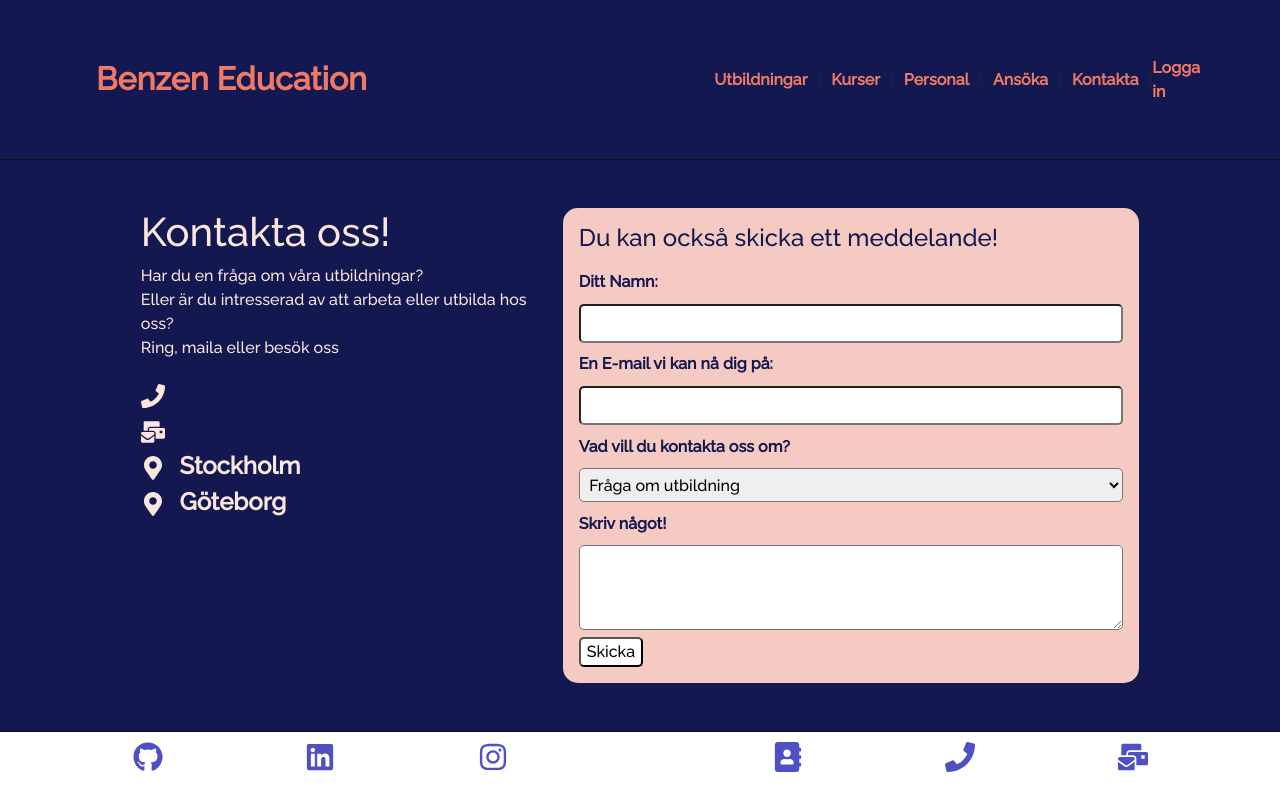
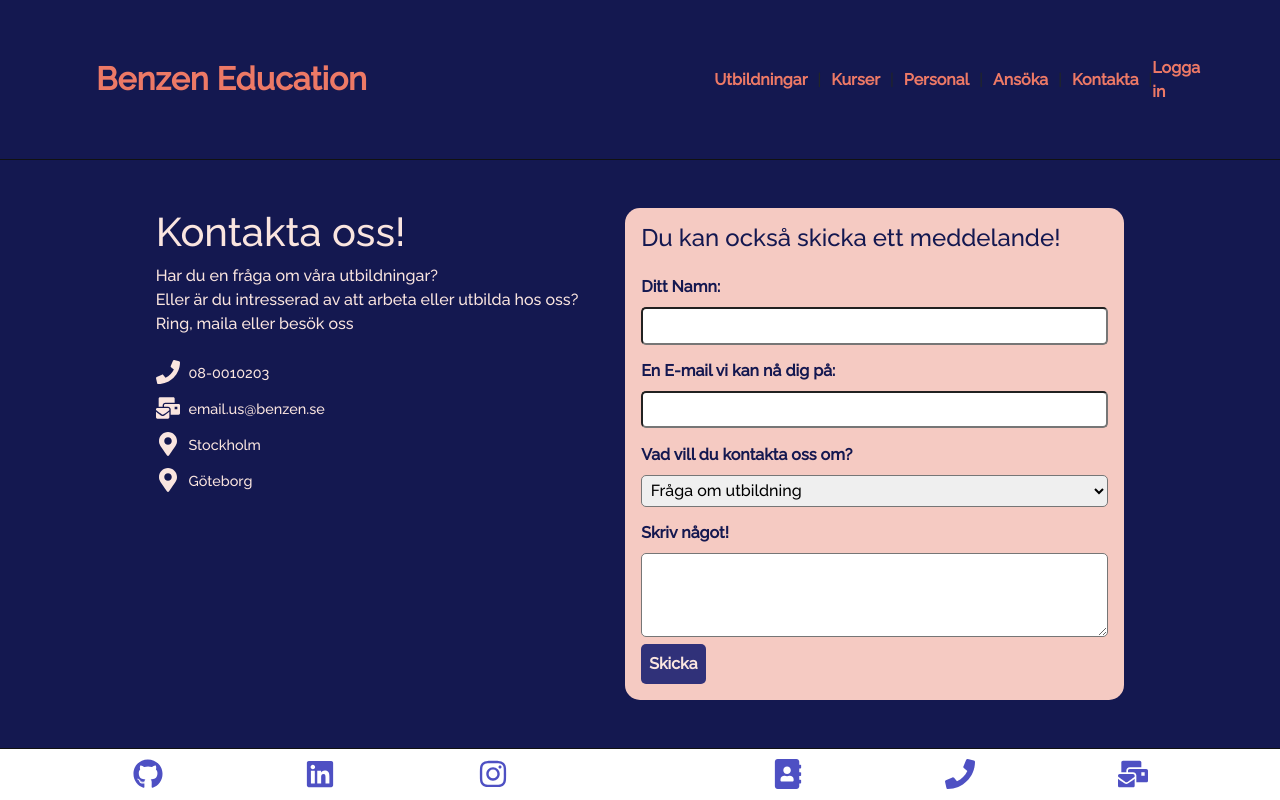
Before and after one commit to Ravelloo2/Benzen, a React (Create React App) app: page /kontakta in a window 1280 px wide. Built offline with nearby package versions, Linux system fonts and the light colour scheme; a web font is replaced by a local one.

Commit message:
minor css fixes

```diff
--- a/src/Components/Contact.jsx
+++ b/src/Components/Contact.jsx
@@ -20,10 +20,10 @@ const Contact = () => {
           Eller är du intresserad av att arbeta eller utbilda hos oss?
           <p>Ring, maila eller besök oss</p>
 
-        <a href=""><div className="contact-icons"><FaPhone/></div></a>
-        <a href=""><div className="contact-icons"><FaMailBulk/></div></a>
-          <a href="https://www.google.se/maps/place/JENSEN+yrkesh%C3%B6gskola+Stockholm/@59.4054842,17.9467843,17z/data=!3m1!4b1!4m5!3m4!1s0x465f9d6db302726b:0xf29c835228dcf386!8m2!3d59.4054815!4d17.948973?hl=sv" target="_blank"><div className="contact-icons"><FaMapMarkerAlt/><span className="city">Stockholm</span></div></a>
-          <a href="https://www.google.se/maps/place/JENSEN+yrkesh%C3%B6gskola+G%C3%B6teborg/@57.7007513,11.953063,17z/data=!3m1!4b1!4m5!3m4!1s0x464ff321ab4e87cf:0xd856154bc8e87514!8m2!3d57.7008256!4d11.9552819?hl=sv" target="_blank"><div className="contact-icons"><FaMapMarkerAlt/><span className="city">Göteborg</span> </div></a>
+        <a href=""><div id="contact-icons"><FaPhone/><span className="ringring">08-0010203</span></div></a>
+        <a href=""><div id="contact-icons"><FaMailBulk/><span className="email-info">email.us@benzen.se</span></div></a>
+          <a href="https://www.google.se/maps/place/JENSEN+yrkesh%C3%B6gskola+Stockholm/@59.4054842,17.9467843,17z/data=!3m1!4b1!4m5!3m4!1s0x465f9d6db302726b:0xf29c835228dcf386!8m2!3d59.4054815!4d17.948973?hl=sv" target="_blank"><div id="contact-icons"><FaMapMarkerAlt/><span className="city">Stockholm</span></div></a>
+          <a href="https://www.google.se/maps/place/JENSEN+yrkesh%C3%B6gskola+G%C3%B6teborg/@57.7007513,11.953063,17z/data=!3m1!4b1!4m5!3m4!1s0x464ff321ab4e87cf:0xd856154bc8e87514!8m2!3d57.7008256!4d11.9552819?hl=sv" target="_blank"><div id="contact-icons"><FaMapMarkerAlt/><span className="city">Göteborg</span> </div></a>
 
 
         </section>
--- a/src/Components/NewCourseComponents/CreateCourse.jsx
+++ b/src/Components/NewCourseComponents/CreateCourse.jsx
@@ -61,6 +61,7 @@ const CreateCourse = () => {
 
   return (
     <section className="course-container">
+    <section className="course-specs">
       <div className="course-header">
         <h2>Lägg till ny kurs</h2>
         <Link to="/Kurser">
@@ -77,7 +78,7 @@ const CreateCourse = () => {
           </p>
         </div>
       ) : (
-        <section className="course-specs">
+
           <form onSubmit={handleSubmit} className="add-course-form" noValidate>
             <label className="course-label" htmlFor="name">
               Kursnamn:
@@ -187,8 +188,8 @@ const CreateCourse = () => {
               Skapa Kurs
             </button>
           </form>
+      )}
         </section>
-      )}
     </section>
   );
 };
--- a/src/Components/NewCourseComponents/DisplayCourses.jsx
+++ b/src/Components/NewCourseComponents/DisplayCourses.jsx
@@ -62,6 +62,7 @@ export function DisplayCourses() {
 
   return (
     <section className="course-container">
+    <section className="course-specs">
       <div className="course-header">
         <h2>Våra tillgängliga kurser</h2>
         <button  className="course-btns"  id="sort-courses" onClick={sortCourses}><FaSortAlphaDown/></button>
@@ -82,6 +83,7 @@ export function DisplayCourses() {
             />
           ))}
         </ul>
+        </section>
       </section>
 
 
--- a/src/css/Contact.css
+++ b/src/css/Contact.css
@@ -12,10 +12,11 @@
   width: 80%;
   margin: 2em auto;
   display: flex;
+  justify-content:space-evenly ;
 }
 .contact-form-container{
-  margin-left: 1em;
-  width: 60%;
+ margin-left: 2em;
+  width: 50%;
   padding: 1em;
   border-radius: 15px;
   color: var(--backgroundColor-primary);
@@ -30,15 +31,17 @@
   border-radius: 5px;
 }
 .contact-label {
-  margin: 0.6em 0;
+  margin-top: 0.9em;
+  margin-bottom: 0.5em;
   font-weight: bold;
 }
-.contact-icons{
+#contact-icons{
   font-size: 1.5em;
   color:var(--color-primary);
 }
-.city {
-  font-size: 1em;
+.city, .email-info, .ringring {
+  font-weight:lighter;
+  font-size: .6em;
   margin-left: 1ch;
 }
 /* relaterat till då meddelande skickas via form */
@@ -50,12 +53,13 @@
 }
 
 .form-btn-vis {
-  background-color: white;
-  background-repeat: no-repeat;
-  background-position: center;
+  border-radius: 5px;
+  color: var(--color-primary);
+  font-weight: bold;
+  border: none;
+  background-color: var(--backgroundColor-secondary);
   text-align: center;
-  cursor: pointer;
-  border-radius: 5px;
+  padding: 0.5em;
 }
 
 .form-btn-hidden {
@@ -67,6 +71,7 @@
 
 .contact-content{
   flex-direction: column;
+  font-size: 1.2em;;
 }
 .contact-form-container{
   width: 100%;
--- a/src/css/Courses.css
+++ b/src/css/Courses.css
@@ -6,9 +6,9 @@
 }
 .course-header h2 {
   margin: 1em;
-  color: var(--color-secondary);
-  font-size: 2.5em;
-  text-decoration: underline;
+  color: var(--backgroundColor-primary);
+  font-size: 2.2em;
+  text-transform: uppercase;
 }
 .add-new-course-btn {
   margin-left: 2ch;
@@ -41,7 +41,7 @@
   margin: 0 auto;
   width: 70%;
   padding: 2%;
-  background-color: var(--backgroundColor-third);
+  background-color: var(--color-primary);
 }
 
 /* COURSE "CARDS" */
@@ -105,10 +105,11 @@
   box-shadow: rgba(0, 0, 0, 0.35) 0px 5px 15px;
 }
 .add-course-form {
-  width: 100%;
+  width: 50%;
   display: grid;
-  justify-items: center;
+  justify-items: start;
   font-weight: bold;
+  margin: 0 auto;
 }
 .add-course-btn {
   margin-top: 1em;
@@ -120,7 +121,7 @@
 }
 
 .course-input {
-  padding: 0.4%;
+  padding: 1.5%;
   border-radius: 5px;
   width: 100%;
 }
```
